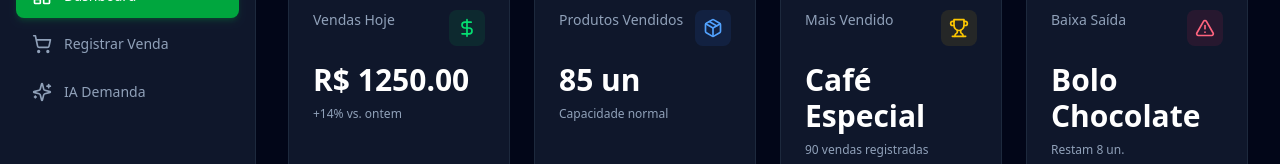
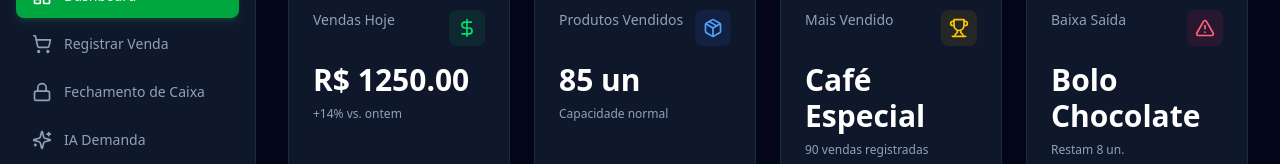
Before and after one commit to jorge-flp/VendaSmart, a React (Vite) app: page / in a window 1280 px wide. Shown: the part 131-295 px from the top of the page. Built offline with nearby package versions, Linux system fonts and the light colour scheme; the HTML template or start-up script is replaced by a standard one.

Commit message:
Corrigindo bugs.

```diff
--- a/src/components/Sidebar.jsx
+++ b/src/components/Sidebar.jsx
@@ -1,5 +1,5 @@
 import React from 'react';
-import { TrendingUp, LayoutDashboard, ShoppingCart, Sparkles } from 'lucide-react';
+import { TrendingUp, LayoutDashboard, ShoppingCart, Sparkles, Lock } from 'lucide-react';
 
 export default function Sidebar({ activeTab, setActiveTab }) {
   return (
@@ -38,6 +38,17 @@ export default function Sidebar({ activeTab, setActiveTab }) {
           </button>
 
           <button
+            onClick={() => setActiveTab('caixa')}
+            className={`w-full flex items-center gap-3 px-4 py-3 rounded-lg text-sm font-medium transition-all ${
+              activeTab === 'caixa'
+                ? 'bg-green-600 text-white shadow-md shadow-green-600/20'
+                : 'text-slate-400 hover:text-slate-100 hover:bg-slate-800/60'
+            }`}
+          >
+            <Lock className="w-5 h-5" /> Fechamento de Caixa
+          </button>
+
+          <button
             onClick={() => setActiveTab('demanda')}
             className={`w-full flex items-center gap-3 px-4 py-3 rounded-lg text-sm font-medium transition-all ${
               activeTab === 'demanda'
```
